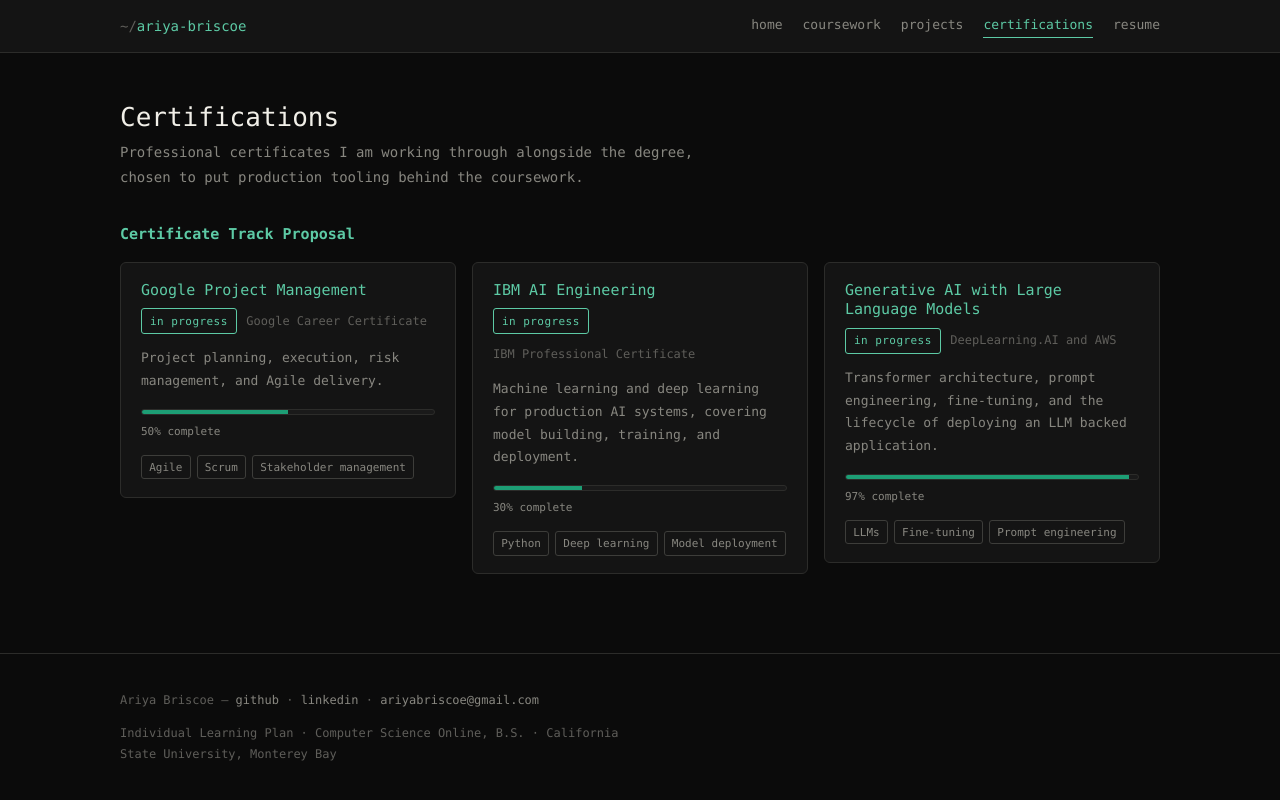
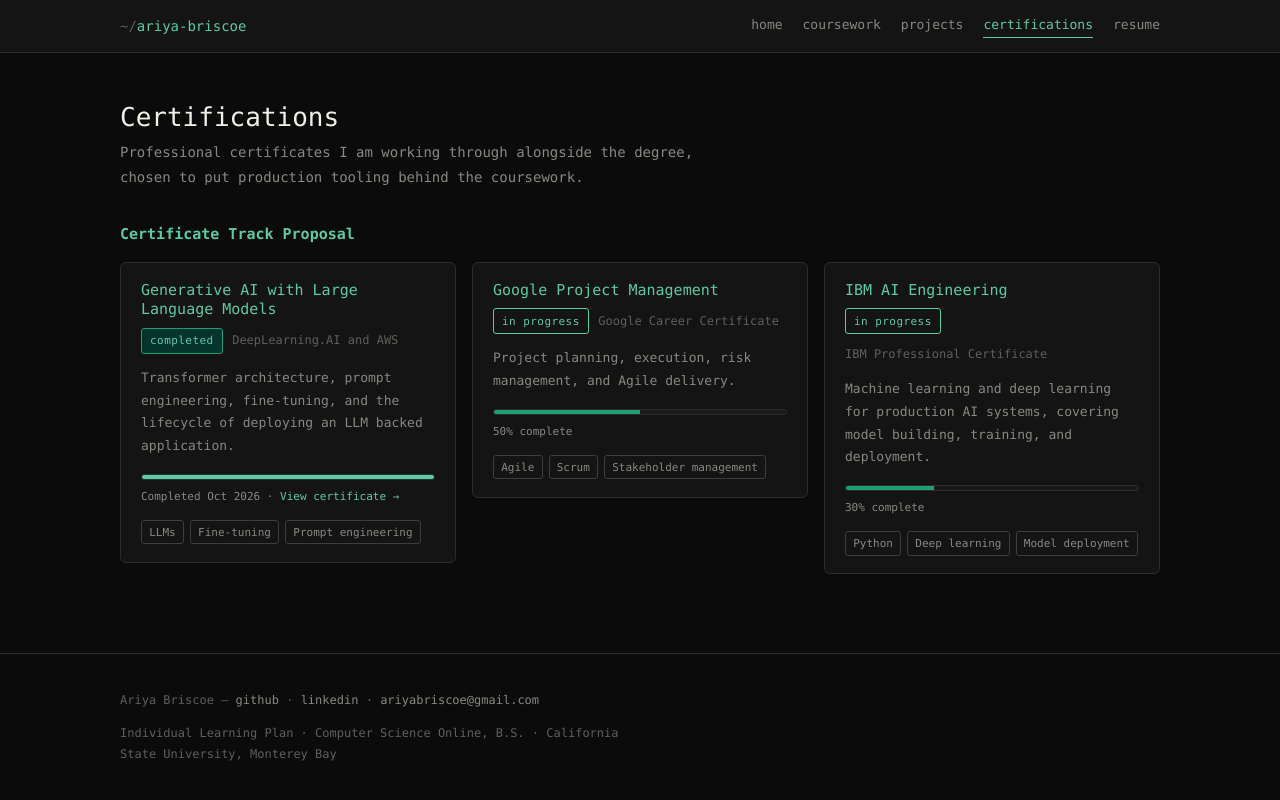
Before and after one commit to ryebriscoe/ryebriscoe.github.io, a Jekyll site: the page built from certifications.md, in a window 1280 px wide. Shown: the top 800 px of the page. Built offline with Jekyll 4.4.1, drawn with Linux system fonts in a browser that asks for light colours.

Commit message:
Mark Generative AI with LLMs certificate as completed

```diff
--- a/_data/certifications.yml
+++ b/_data/certifications.yml
@@ -7,6 +7,17 @@
 #   "View credential" link.
 #
 # To update progress, change one number here. Nothing else to touch.
+
+- name: Generative AI with Large Language Models
+  issuer: DeepLearning.AI and AWS
+  url: https://www.coursera.org/learn/generative-ai-with-llms
+  status: completed
+  completed: Oct 2026
+  credential: /assets/docs/genai-llm-certificate.pdf
+  blurb: >-
+    Transformer architecture, prompt engineering, fine-tuning, and the
+    lifecycle of deploying an LLM backed application.
+  tech: [LLMs, Fine-tuning, Prompt engineering]
 
 - name: Google Project Management
   issuer: Google Career Certificate
@@ -26,13 +37,3 @@
     Machine learning and deep learning for production AI systems, covering
     model building, training, and deployment.
   tech: [Python, Deep learning, Model deployment]
-
-- name: Generative AI with Large Language Models
-  issuer: DeepLearning.AI and AWS
-  url: https://www.coursera.org/learn/generative-ai-with-llms
-  status: in_progress
-  progress: 97
-  blurb: >-
-    Transformer architecture, prompt engineering, fine-tuning, and the
-    lifecycle of deploying an LLM backed application.
-  tech: [LLMs, Fine-tuning, Prompt engineering]
--- a/assets/css/main.css
+++ b/assets/css/main.css
@@ -489,6 +489,10 @@
   background: var(--accent);
 }
 
+.cert-progress .cert-link {
+  color: var(--accent);
+}
+
 .cert-progress .pct {
   display: block;
   font-size: 11px;
--- a/certifications.md
+++ b/certifications.md
@@ -18,7 +18,7 @@
 <ul class="cards">
   {% for c in certs %}
     <li>
-      <a class="card" href="{{ c.url }}">
+      <a class="card" href="{% if c.credential %}{{ c.credential | relative_url }}{% else %}{{ c.url }}{% endif %}">
         <h3>{{ c.name }}</h3>
         <p class="meta">
           <span class="badge is-{{ c.status }}">
@@ -33,7 +33,12 @@
 
         <p>{{ c.blurb }}</p>
 
-        {% if c.progress %}
+        {% if c.credential %}
+          <div class="cert-progress">
+            <div class="track" aria-hidden="true"><span class="fill is-full" style="width: 100%"></span></div>
+            <span class="pct">Completed {{ c.completed }} &middot; <span class="cert-link">View certificate &rarr;</span></span>
+          </div>
+        {% elsif c.progress %}
           <div class="cert-progress">
             <div
               class="track"
```
Also changed, not shown: 1 other file.
